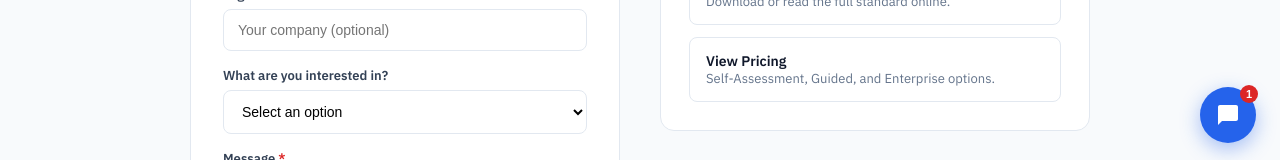
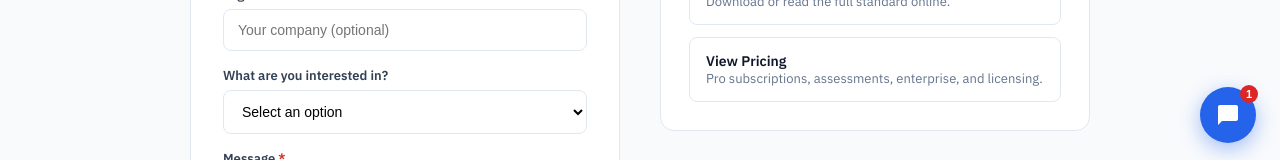
Before and after one commit to dianemalefyt-creator/hccs-site, a React (Vite) app: page /contact in a window 1280 px wide. Shown: the part 633-793 px from the top of the page. Built offline with nearby package versions, Linux system fonts and the light colour scheme.

Commit message:
help updated

```diff
--- a/src/pages/Contact.jsx
+++ b/src/pages/Contact.jsx
@@ -1,10 +1,12 @@
 import { useState } from 'react'
 
 const INTERESTS = [
+  'Pro Monthly ($29/mo)',
+  'Pro Annual ($249/yr)',
   'Self-Assessment ($149)',
   'Guided Assessment ($2,500)',
   'Enterprise / Validated Audit',
-  'Licensing the HCCS\u2122 Standard',
+  'Licensing the HCCS™ Standard',
   'Partnership or integration',
   'Speaking or advisory',
   'General question',
@@ -127,7 +129,7 @@ export default function Contact() {
                 </a>
                 <a href="/assess/full" style={{ display: 'block', padding: '14px 16px', borderRadius: 8, border: '1px solid #e2e8f0', textDecoration: 'none' }}>
                   <div style={{ fontSize: 14, fontWeight: 600, color: '#0f172a' }}>View Pricing</div>
-                  <div style={{ fontSize: 13, color: '#64748b' }}>Self-Assessment, Guided, and Enterprise options.</div>
+                  <div style={{ fontSize: 13, color: '#64748b' }}>Pro subscriptions, assessments, enterprise, and licensing.</div>
                 </a>
               </div>
             </div>
```
Also changed, not shown: 2 other files (tests, documents, lock files or other folders).
